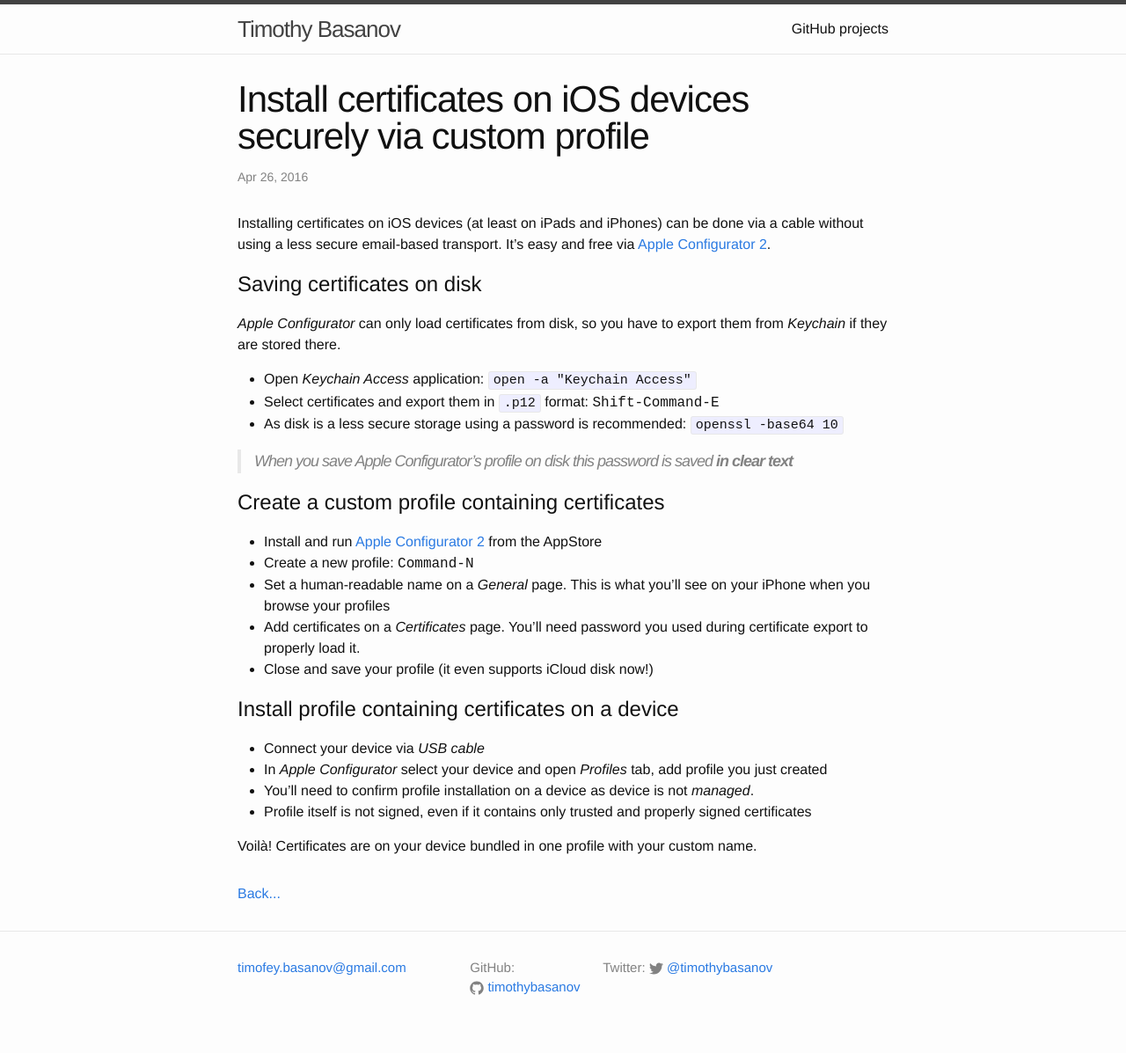
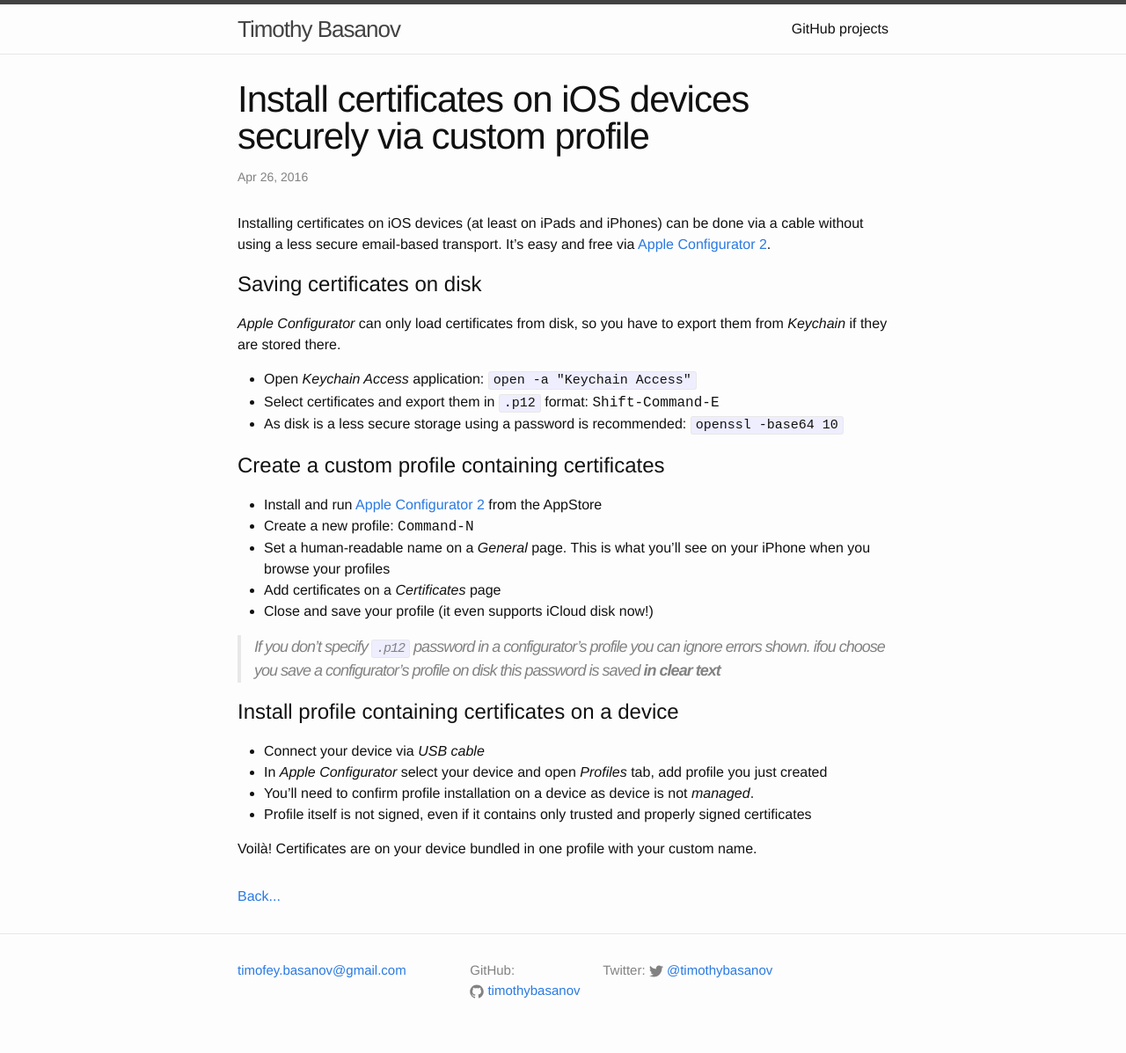
Before and after one commit to timothybasanov/timothybasanov.github.io, a Jekyll site: the page built from _posts/2016-04-26-ios-secure-certificate-installation.md, in a window 1280 px wide. Shown: the whole page at 88% size. Built offline with Jekyll 4.4.1, drawn with Linux system fonts in a browser that asks for light colours.

Commit message:
Update 2016-04-26-ios-secure-certificate-installation.md

```diff
--- a/_posts/2016-04-26-ios-secure-certificate-installation.md
+++ b/_posts/2016-04-26-ios-secure-certificate-installation.md
@@ -14,15 +14,15 @@ Installing certificates on iOS devices (at least on iPads and iPhones) can be do
   - Select certificates and export them in `.p12` format: <kbd>Shift-Command-E</kbd>
   - As disk is a less secure storage using a password is recommended: `openssl -base64 10`
 
-> When you save Apple Configurator's profile on disk this password is saved **in clear text**
-
 # Create a custom profile containing certificates
 
   - Install and run [Apple Configurator 2](https://itunes.apple.com/us/app/apple-configurator-2/id1037126344) from the AppStore
   - Create a new profile: <kbd>Command-N</kbd>
   - Set a human-readable name on a *General* page. This is what you'll see on your iPhone when you browse your profiles
-  - Add certificates on a *Certificates* page. You'll need password you used during certificate export to properly load it.
+  - Add certificates on a *Certificates* page
   - Close and save your profile (it even supports iCloud disk now!)
+
+> If you don't specify `.p12` password in a configurator's profile you can ignore errors shown. ifou choose you save a configurator's profile on disk this password is saved **in clear text**
 
 # Install profile containing certificates on a device
 
```
